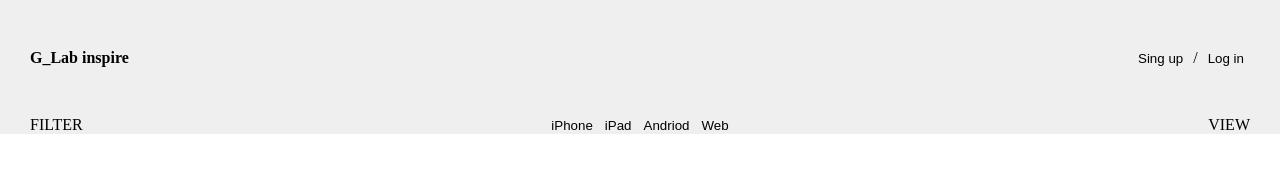
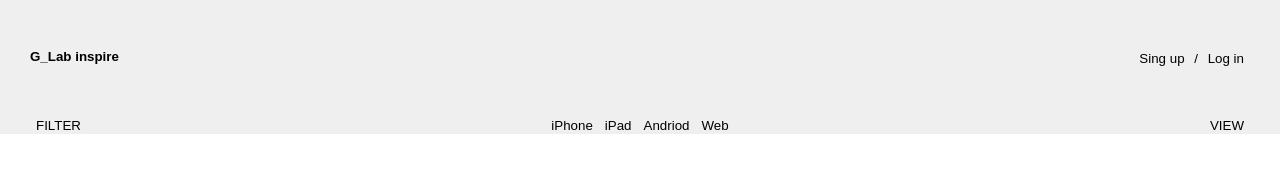
Before and after one commit to allenYetu211/Uinspire, a Vue app: page / in a window 1280 px wide. Shown: the top 184 px of the page. Built offline with nearby package versions, Linux system fonts and the light colour scheme.

Commit message:
控制全局字体大小， 修改样式。

```diff
--- a/src/components/navigation.vue
+++ b/src/components/navigation.vue
@@ -7,6 +7,7 @@
         button{
         border:none;
         background-color:transparent;
+        cursor: pointer;
         &:focus{
           outline:none;
         }
@@ -58,7 +59,9 @@
     </div>
 
     <div class="navigation-fiv">
-      <div class="filter">FILTER</div>
+      <div class="filter">
+      <button>FILTER</button>
+      </div>
       <div class="phone">
         <button>iPhone</button>
         <button>iPad</button>
@@ -66,7 +69,7 @@
         <button>Web</button>
       </div>
       <div class="view">
-        VIEW
+        <button>VIEW</button>
       </div>
     </div>
 
--- a/src/style/reset.css
+++ b/src/style/reset.css
@@ -25,6 +25,8 @@ footer, header, hgroup, menu, nav, section {
 }
 body {
   line-height: 1;
+  font-family: Arial;
+  font-size: 13.3333px;
 }
 ol, ul {
   list-style: none;
```
